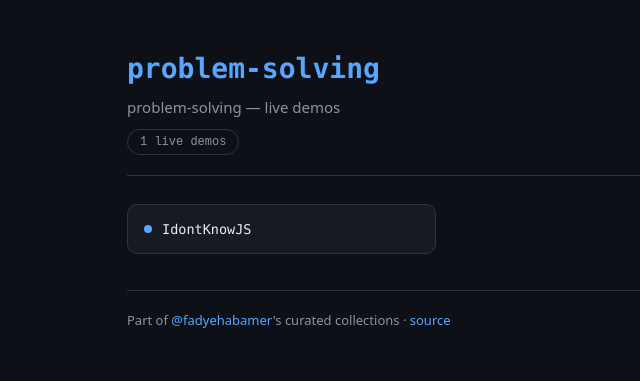
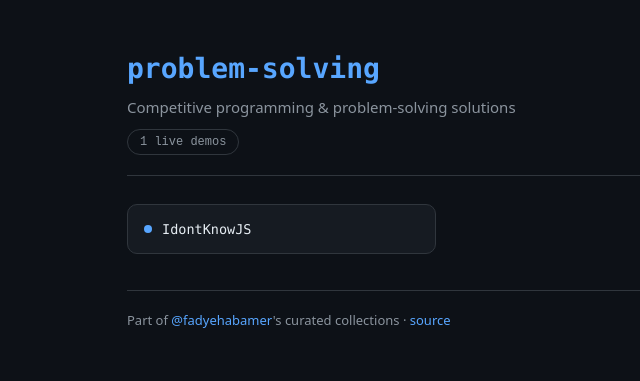
Before and after one commit to fadyehabamer/problem-solving, a plain HTML site: page index.html in a window 1280 px wide. Shown: the whole page, without its empty margins (37-677 px from the left). Drawn offline with Linux system fonts and the light colour scheme.

```diff
--- a/index.html
+++ b/index.html
@@ -28,7 +28,7 @@
   <div class="wrap">
     <header>
       <h1>problem-solving</h1>
-      <p class="sub">problem-solving — live demos</p>
+      <p class="sub">Competitive programming &amp; problem-solving solutions</p>
       <div class="count">1 live demos</div>
     </header>
     <div class="grid">
```
Also changed, not shown: IdontKnowJS/index.html (added, +5 -0 lines), README.md.
